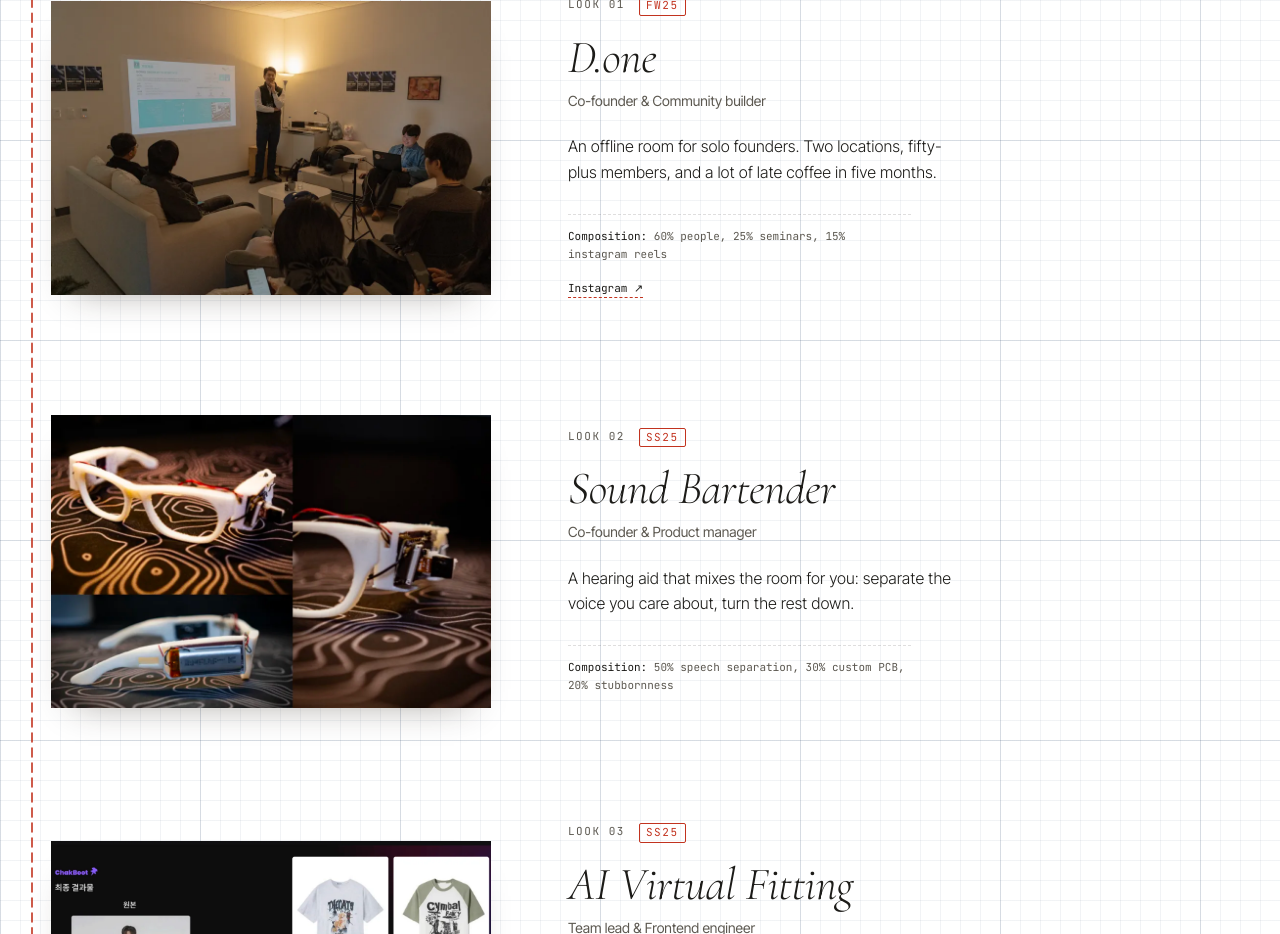
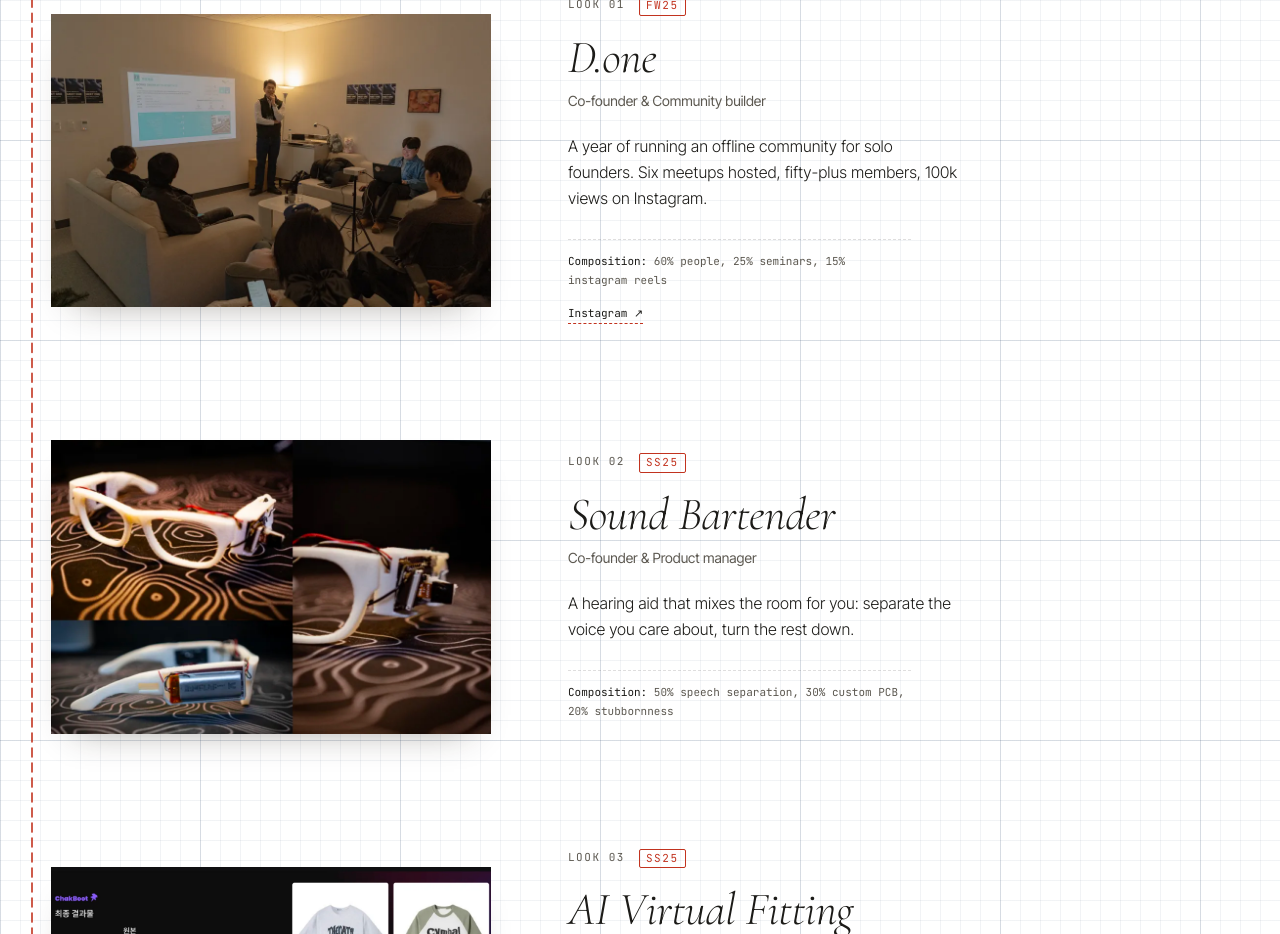
Before and after one commit to jdh4601/jdh4601.github.io, a React (Vite) app: page / in a window 1280 px wide. Shown: the part 2060-2994 px from the top of the page. Built offline with nearby package versions, Linux system fonts and the light colour scheme.

Commit message:
docs(collections): rewrite D.one line with one-year stats
Co-Authored-By: Claude Opus 5.5 <noreply@anthropic.com>

```diff
--- a/src/data/collections.ts
+++ b/src/data/collections.ts
@@ -17,7 +17,7 @@ export const LOOKS: readonly Look[] = [
     title: 'D.one',
     role: 'Co-founder & Community builder',
     startedAt: '2025-10',
-    line: 'An offline room for solo founders. Two locations, fifty-plus members, and a lot of late coffee in five months.',
+    line: 'A year of running an offline community for solo founders. Six meetups hosted, fifty-plus members, 100k views on Instagram.',
     composition: '60% people, 25% seminars, 15% instagram reels',
     photo: { file: 'done.webp', ratio: '3/2', src: '/img/looks/done.webp' },
     link: { label: 'Instagram', href: 'https://www.instagram.com/wearedone.kr/' },
```
